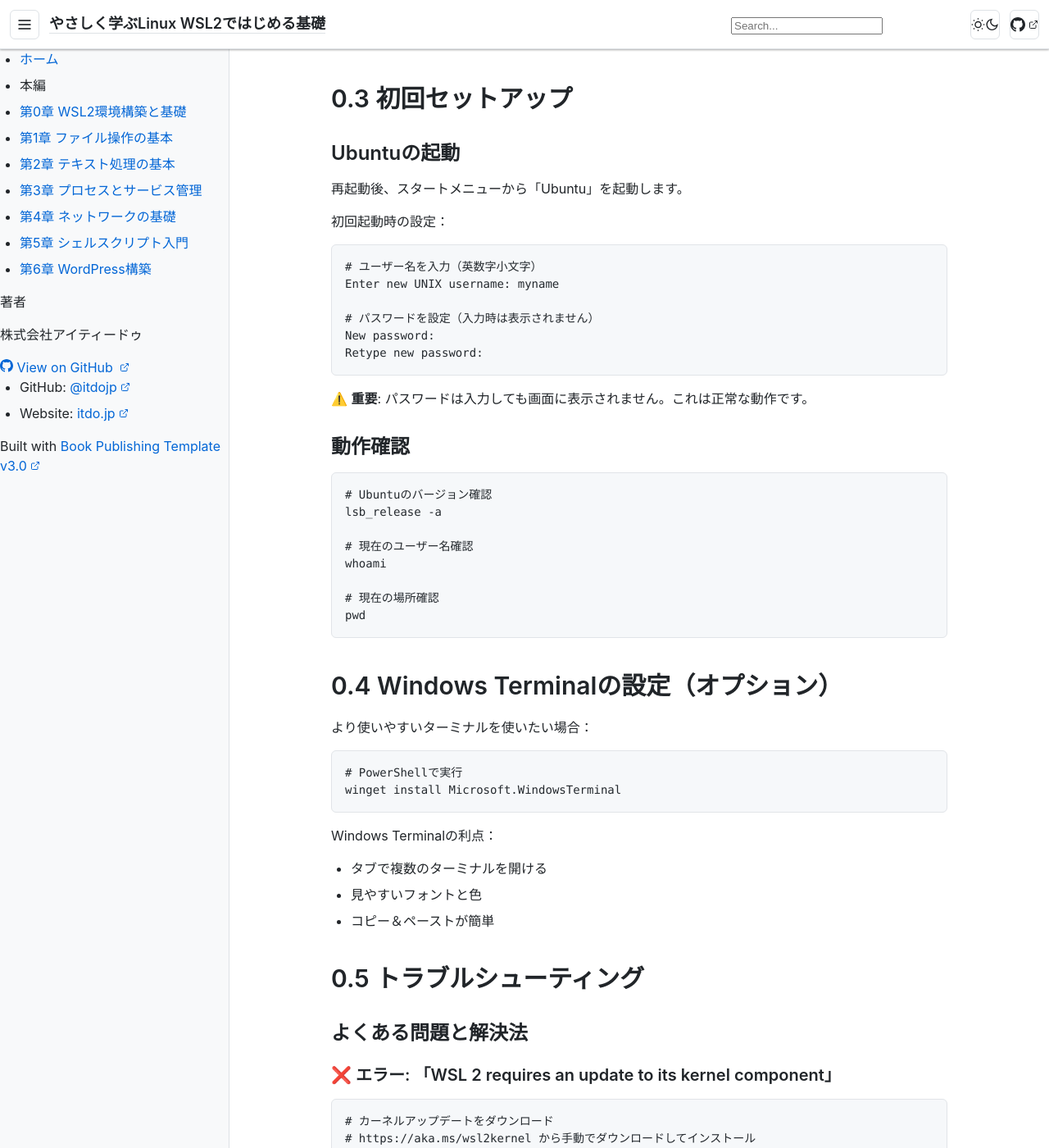
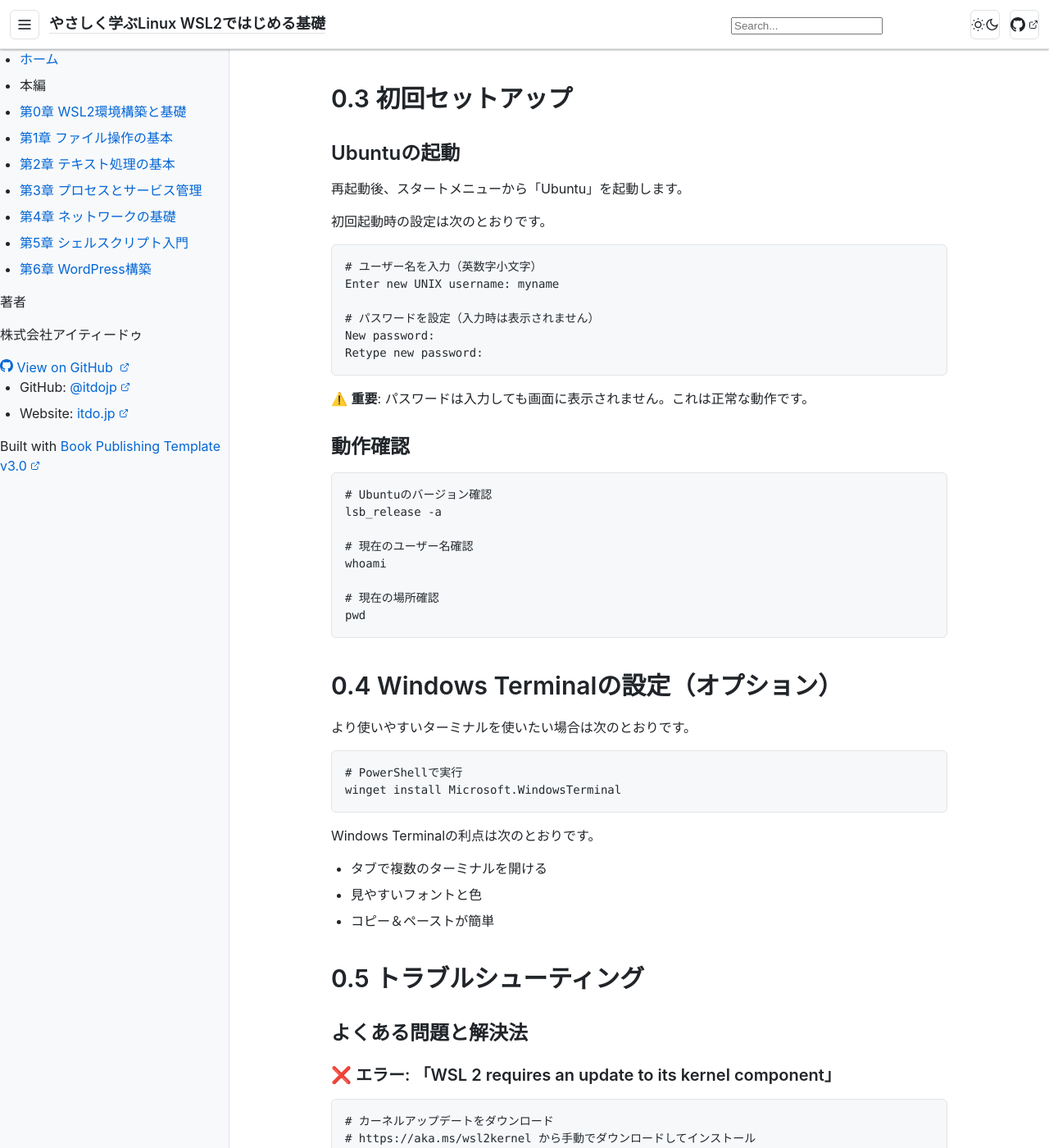
Before and after one commit to itdojp/wsl2-linux-essentials-book, a Jekyll site: the page built from docs/chapter0/index.md, in a window 1280 px wide and 1400 px high, scrolled down 1418 px. Shown: the whole window at 82% size. Built offline with Jekyll 4.4.1, drawn with Linux system fonts in a browser that asks for light colours; some of the changed text lies outside the part shown.

Commit message:
Stage3: 表現・スタイル微調整（第0章） (#78)
* docs: Stage3 表現・スタイル微調整（第0章）

* fix: align list intro phrasing

````diff
--- a/docs/chapter0/index.md
+++ b/docs/chapter0/index.md
@@ -43,7 +43,7 @@
 wsl --install
 ```
 
-このコマンドで以下が自動的にインストールされます：
+このコマンドでインストールされるものは次のとおりです。
 - WSL2本体
 - Ubuntu（Linux）
 - 必要な機能すべて
@@ -58,7 +58,7 @@
 
 再起動後、スタートメニューから「Ubuntu」を起動します。
 
-初回起動時の設定：
+初回起動時の設定は次のとおりです。
 ```bash
 # ユーザー名を入力（英数字小文字）
 Enter new UNIX username: myname
@@ -84,14 +84,14 @@
 
 ## 0.4 Windows Terminalの設定（オプション）
 
-より使いやすいターミナルを使いたい場合：
+より使いやすいターミナルを使いたい場合は次のとおりです。
 
 ```powershell
 # PowerShellで実行
 winget install Microsoft.WindowsTerminal
 ```
 
-Windows Terminalの利点：
+Windows Terminalの利点は次のとおりです。
 - タブで複数のターミナルを開ける
 - 見やすいフォントと色
 - コピー＆ペーストが簡単
````
